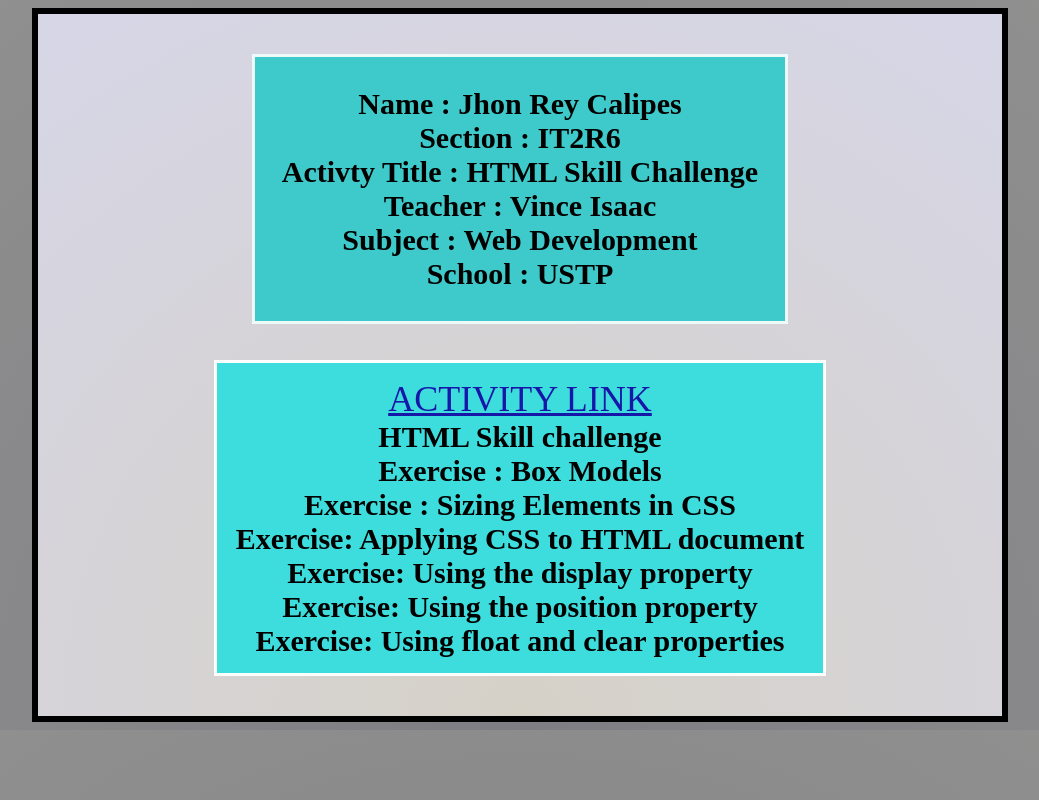
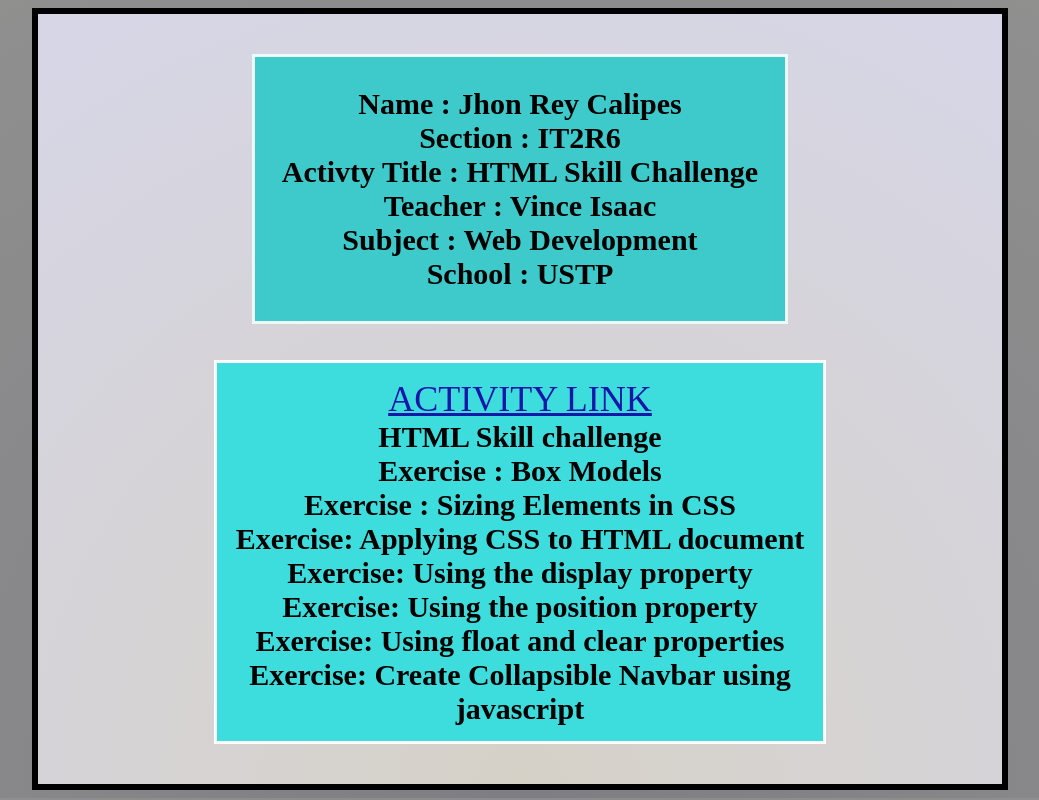
Before and after one commit to Jhon258/Jhon258.github.io, a plain HTML site: page index.html in a window 1280 px wide. Shown: the whole page, without its empty margins (120-1159 px from the left). Drawn offline with Linux system fonts and the light colour scheme.

Commit message:
Update index.html

```diff
--- a/index.html
+++ b/index.html
@@ -26,6 +26,7 @@ School : USTP
     <a   link href="css-display.html">Exercise: Using the display property</a><br>
     <a   link href="css-position.html">Exercise: Using the position property</a><br>
     <a link href="css-float.html">Exercise: Using float and clear properties</a>
+    <a link href="js-collapse.html">Exercise: Create Collapsible Navbar using javascript</a>
     </div>
 </div>
 </body>
```
